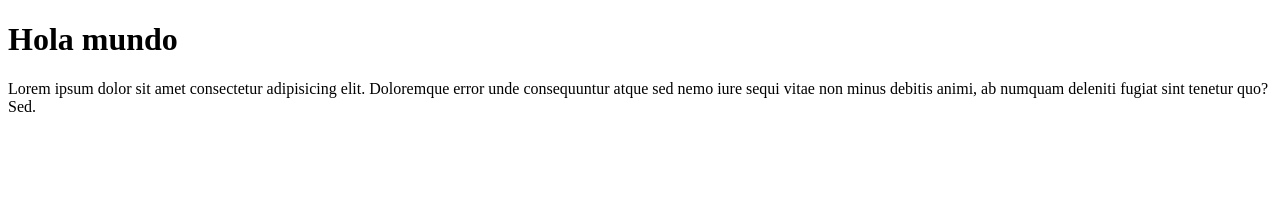
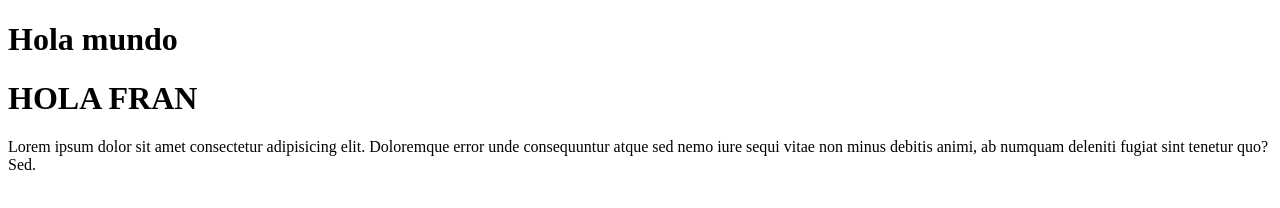
Before and after one commit to FranEAG/proyectoweb, a plain HTML site: page index.html in a window 1280 px wide. Drawn offline with Linux system fonts and the light colour scheme.

Commit message:
añadido HOLA FRAN

```diff
--- a/index.html
+++ b/index.html
@@ -8,6 +8,8 @@
 </head>
 <body>
     <h1>Hola mundo</h1>
+
+    <H1>HOLA FRAN</H1>
     <p>Lorem ipsum dolor sit amet consectetur adipisicing elit. Doloremque error unde consequuntur atque sed nemo iure sequi vitae non minus debitis animi, ab numquam deleniti fugiat sint tenetur quo? Sed.</p>
 </body>
 </html>
```
